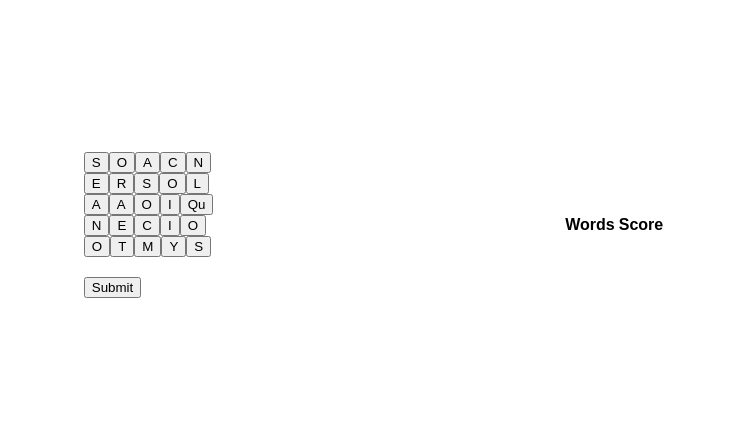
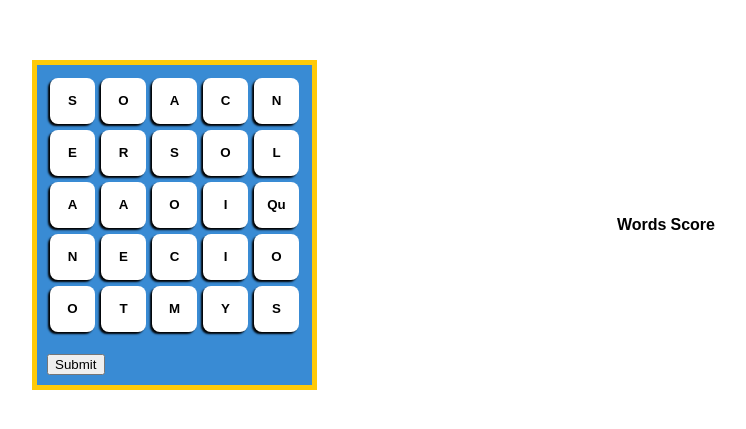
Before and after one commit to Bigghead/Boggle_challenge, a React (Create React App) app: page / in a window 1280 px wide. Shown: the part 175-604 px from the top of the page, without its empty margins (265-1011 px from the left). Built offline with nearby package versions, Linux system fonts and the light colour scheme.

Commit message:
pretty up gameboard

```diff
--- a/src/App.js
+++ b/src/App.js
@@ -1,8 +1,8 @@
 import React, { Component } from 'react';
 import './App.css';
 
-import GameBoard from './Components/Game/Board/Gameboard';
-import Scoreboard from './Components/Game/Board/Scoreboard';
+import GameBoard from './Components/Game/Board/Gameboard/Gameboard';
+import Scoreboard from './Components/Game/Board/Scoreboard/Scoreboard';
 
 import { allDice, shuffleBoard , buildCharacterGrid } from './utils/board';
 import { isNeighbor, countScore } from './utils/helpers';
--- /dev/null
+++ b/src/Components/Game/Board/Gameboard/Gameboard.css
@@ -0,0 +1,11 @@
+.game_board {
+    padding: 10px;
+    background: #398bd4;
+    border: 5px solid #ffca08;
+}
+
+.grid_row {
+    display: flex;
+    flex-direction: row;
+    justify-content: space-evenly;
+}
--- a/src/Components/Game/Board/Gameboard.jsx
+++ b/src/Components/Game/Board/Gameboard/Gameboard.jsx
@@ -1,5 +1,7 @@
 import React from 'react';
-import Square from '../Square/square';
+
+import './Gameboard.css';
+import Square from '../../Square/square';
 
 
 /**
@@ -11,7 +13,7 @@ import Square from '../Square/square';
 const buildGrid = ( gridArray, cellClick ) => {
     return gridArray.map( ( array, index ) => {
         return (
-            <div key={ Math.floor( Math.random() * 10000 ) }>
+            <div key={ Math.floor( Math.random() * 10000 ) } className='grid_row'>
                 { array.map( ( char, i ) => (
                     <Square key={ Math.floor( Math.random() * 10000 ) }
                             isSelected={ char.isSelected}
@@ -28,7 +30,7 @@ const buildGrid = ( gridArray, cellClick ) => {
 
 const Gameboard = ( { board, currentWord, cellClick, submit } ) => {
     return (
-        <div>
+        <div className='game_board'>
             { buildGrid(board, cellClick) }
             <h2>{ currentWord }</h2>
             <button type='submit' onClick={ () => submit(currentWord) }>Submit</button>
--- a/src/Components/Game/Square/square.css
+++ b/src/Components/Game/Square/square.css
@@ -1,3 +1,15 @@
+.cell {
+    height: 46px;
+    width: 45px;
+    margin: 3px;
+    border-radius: 8px;
+    background-color: #fff;
+    box-shadow: -2px 2px 2px #000;
+    outline: none;
+    border: none;
+    font-weight: 800;
+}
+
 .selected_square {
     background-color: orange;
 }
--- a/src/Components/Game/Square/square.jsx
+++ b/src/Components/Game/Square/square.jsx
@@ -4,7 +4,7 @@ import './square.css';
 
 const Square = ({ isSelected, char , currentRow, currentCol, cellClick }) => {
     return (
-        <button className={ isSelected ? 'selected_square' : '' }
+        <button className={ 'cell ' + ( isSelected ? 'selected_square' : '' ) }
                 onClick={ () => cellClick(currentRow, currentCol)}
         >
             { char }
```
Also changed, not shown: src/Components/Game/Board/Scoreboard/Scoreboard.jsx (renamed from src/Components/Game/Board/Scoreboard.jsx).
